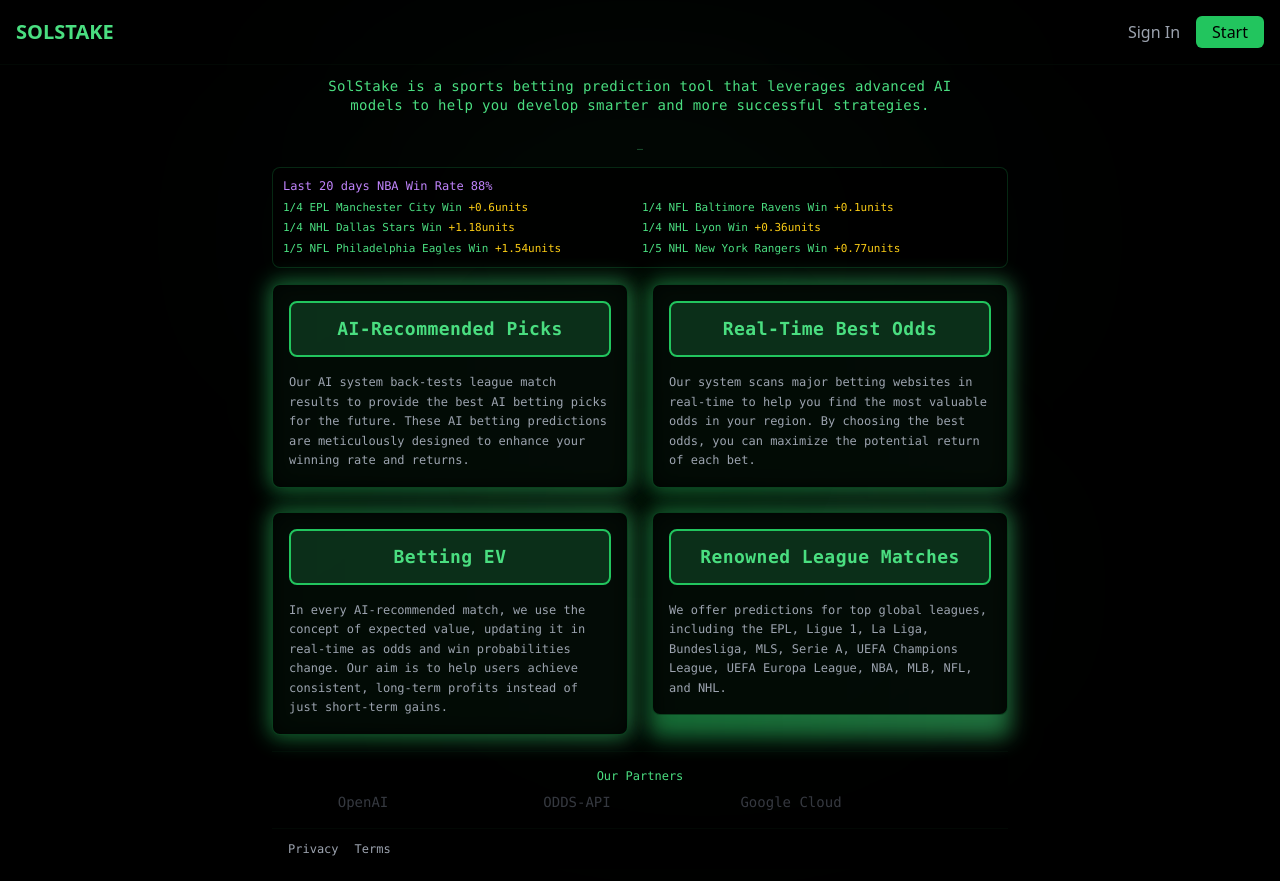
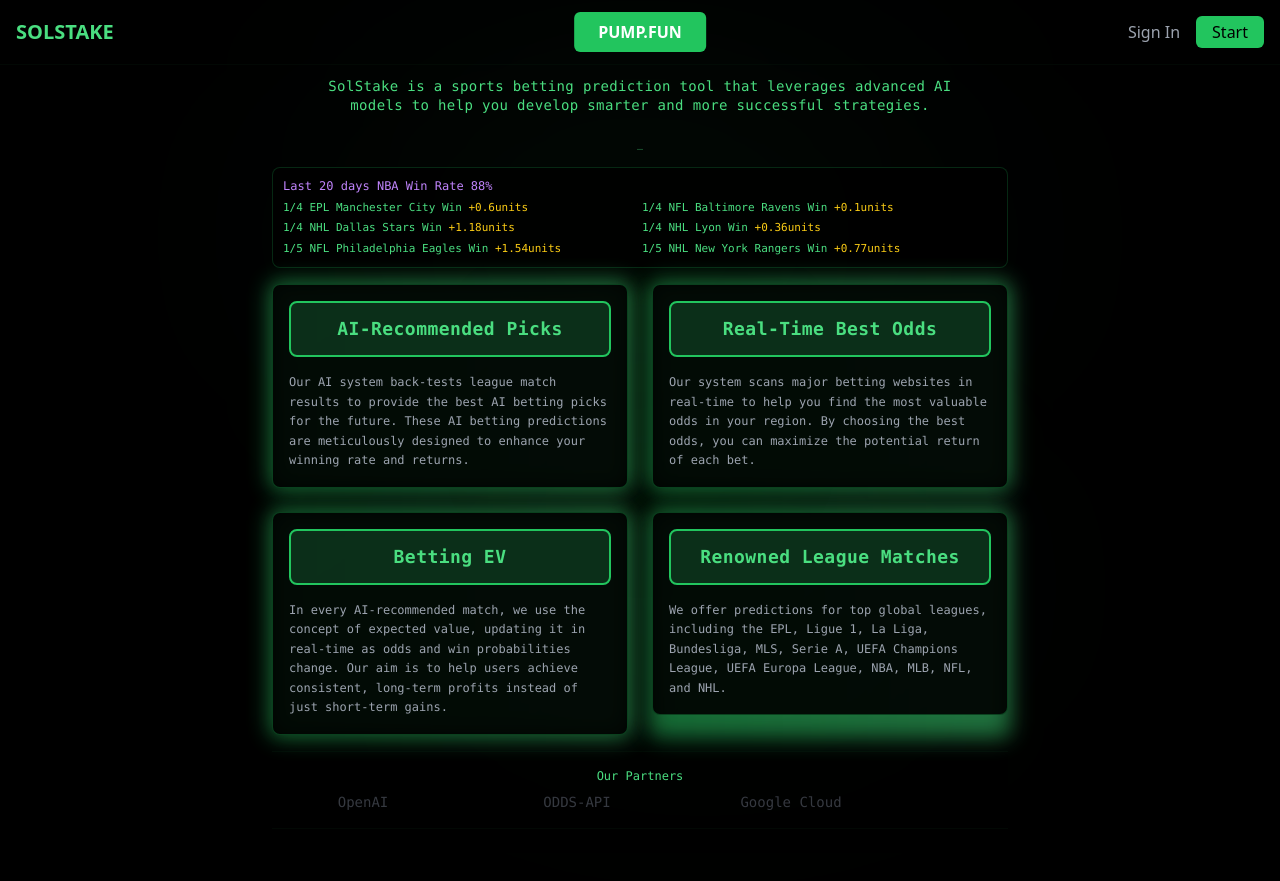
Before and after one commit to JRossNicoll/solstake, a plain HTML site: page index.html in a window 1280 px wide. Drawn offline with nearby package versions, Linux system fonts and the light colour scheme.

Commit message:
Update index.html

```diff
--- a/index.html
+++ b/index.html
@@ -32,6 +32,9 @@
 <nav class="border-b border-green-900/10">
     <div class="max-w-7xl mx-auto px-4 py-4 flex justify-between items-center">
         <div class="text-xl font-bold text-green-400">SOLSTAKE</div>
+        <a href="https://pump.fun" class="bg-green-500 hover:bg-green-600 px-6 py-2 rounded-md transition-colors text-white font-bold absolute left-1/2 transform -translate-x-1/2">
+            PUMP.FUN
+        </a>
         <div class="flex gap-4">
             <button class="text-gray-400 hover:text-white transition-colors">Sign In</button>
             <button class="bg-green-500 hover:bg-green-600 px-4 py-1 rounded-md transition-colors">Start</button>
@@ -149,12 +152,8 @@
 
             <!-- Footer -->
 <footer class="w-full border-t border-green-900/10 bg-black/90">
-    <div class="max-w-7xl mx-auto px-4 py-3 flex justify-between items-center">
-        <div class="flex gap-4 text-gray-400 text-xs font-mono">
-            <a href="#" class="hover:text-white transition-colors">Privacy</a>
-            <a href="#" class="hover:text-white transition-colors">Terms</a>
-        </div>
-        <!-- Removed the center text -->
+    <div class="max-w-7xl mx-auto px-4 py-3">
+        <!-- Empty footer kept for border line -->
     </div>
 </footer>
 
```
Lines whose indentation alone changed are shown as unchanged.
